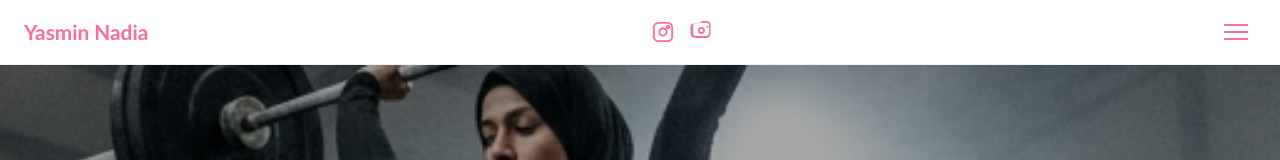
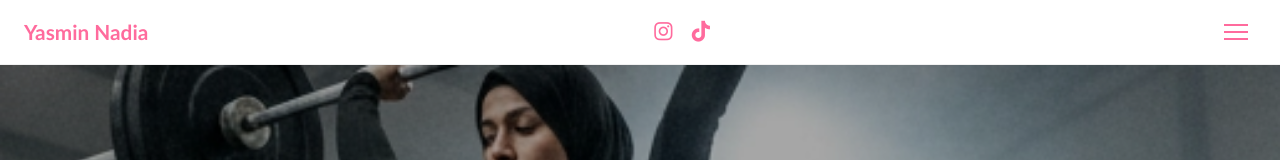
Before and after one commit to BigCalicoCatto/yasminnadia-v1, a Next.js app: page / in a window 1280 px wide. Shown: the top 160 px of the page. Built offline with nearby package versions, Linux system fonts and the light colour scheme.

Commit message:
Update page.tsx

```diff
--- a/app/page.tsx
+++ b/app/page.tsx
@@ -77,6 +77,7 @@ export default function Home() {
   return (
     <div style={{ backgroundColor: '#ffffff', color: '#1a1a1a', fontFamily: 'Trebuchet MS, sans-serif' }}>
       <style>{`
+        @import url('https://cdnjs.cloudflare.com/ajax/libs/font-awesome/6.4.0/css/all.min.css');
         @keyframes slideInLine {
           from {
             width: 0;
@@ -173,18 +174,12 @@ export default function Home() {
         <h1 style={{ fontSize: '1.3rem', fontWeight: 700, color: '#FF6B9D', margin: 0 }}>Yasmin Nadia</h1>
 
         {/* Social Icons */}
-        <div style={{ display: 'flex', gap: '1rem', alignItems: 'center' }}>
-          <a href="https://instagram.com/" style={{ color: '#FF6B9D', textDecoration: 'none', display: 'flex', alignItems: 'center', transition: 'opacity 0.3s' }}>
-            <svg width="22" height="22" viewBox="0 0 24 24" fill="none" stroke="currentColor" strokeWidth="2" strokeLinecap="round" strokeLinejoin="round">
-              <rect x="2" y="2" width="20" height="20" rx="5" ry="5"></rect>
-              <path d="M16 11.37A4 4 0 1 1 12.63 8 4 4 0 0 1 16 11.37"></path>
-              <circle cx="17.5" cy="6.5" r="1.5"></circle>
-            </svg>
+        <div style={{ display: 'flex', gap: '1.2rem', alignItems: 'center' }}>
+          <a href="https://instagram.com/" style={{ color: '#FF6B9D', textDecoration: 'none', display: 'flex', alignItems: 'center', transition: 'opacity 0.3s', fontSize: '1.3rem' }}>
+            <i className="fab fa-instagram"></i>
           </a>
-          <a href="https://tiktok.com/" style={{ color: '#FF6B9D', textDecoration: 'none', display: 'flex', alignItems: 'center', transition: 'opacity 0.3s' }}>
-            <svg width="22" height="22" viewBox="0 0 24 24" fill="currentColor">
-              <path d="M12.53.02C13.84 0 15.14.01 16.44 0h.12c.82 0 1.64.04 2.46.07a3.41 3.41 0 0 1 2.26 1.3c.55.7.88 1.58 1 2.47.05.31.09.63.09.95v.25c-.01 2.18 0 4.37.02 6.55.02.93-.05 1.87-.16 2.78a5.4 5.4 0 0 1-.45 1.75 4.6 4.6 0 0 1-3.12 2.39c-.312.065-.63.1-.95.1-.78.01-1.56 0-2.34-.02-.37-.01-.74-.02-1.12-.02h-.15c-1.68 0-3.36.02-5.04 0-.82-.01-1.64-.05-2.46-.1-.82-.05-1.63-.16-2.42-.35a4.6 4.6 0 0 1-3.12-2.39 5.4 5.4 0 0 1-.45-1.75c-.1-.9-.18-1.84-.16-2.78.02-2.18.01-4.37-.02-6.55V7.27c0-.32.04-.64.09-.95.12-.89.45-1.77 1-2.47a3.41 3.41 0 0 1 2.26-1.3c.82-.03 1.64-.07 2.46-.07h.12c1.3 0 2.6-.01 3.91-.02zm-.06 1.82c-1.25 0-2.49.01-3.74.03-.76.01-1.52.03-2.27.08-.6.04-1.13.15-1.55.36-.68.35-1.18.95-1.35 1.7-.1.4-.14.81-.15 1.23 0 2.08.01 4.15 0 6.23.01.8.04 1.59.16 2.36.15.92.62 1.72 1.35 2.07.42.21.95.32 1.55.36.75.05 1.51.07 2.27.08 1.25.02 2.49.03 3.74.03.99 0 1.99 0 2.98-.01.77-.02 1.54-.04 2.3-.1.6-.05 1.13-.16 1.55-.37.68-.35 1.18-.95 1.35-1.7.1-.4.14-.81.15-1.23 0-2.08-.01-4.15 0-6.23-.01-.8-.04-1.59-.16-2.36-.15-.92-.62-1.72-1.35-2.07-.42-.21-.95-.32-1.55-.36-.75-.05-1.51-.07-2.27-.08-1.25-.02-2.49-.03-3.74-.03zm6.34 3.25a1.13 1.13 0 1 0 0 2.26 1.13 1.13 0 0 0 0-2.26zm-6.34 1.52a3.74 3.74 0 1 0 0 7.48 3.74 3.74 0 0 0 0-7.48zm0 1.82a1.92 1.92 0 1 1 0 3.84 1.92 1.92 0 0 1 0-3.84z"/>
-            </svg>
+          <a href="https://tiktok.com/" style={{ color: '#FF6B9D', textDecoration: 'none', display: 'flex', alignItems: 'center', transition: 'opacity 0.3s', fontSize: '1.3rem' }}>
+            <i className="fab fa-tiktok"></i>
           </a>
         </div>
 
```
